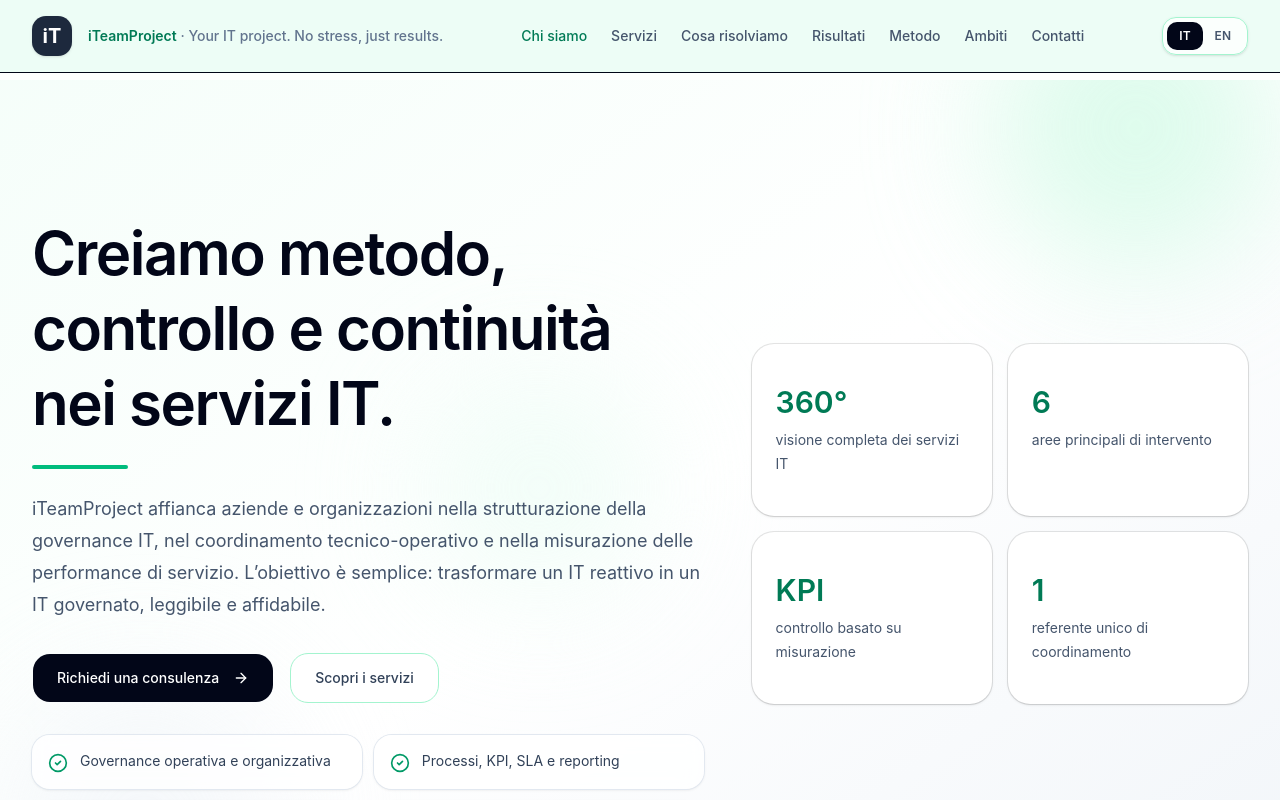
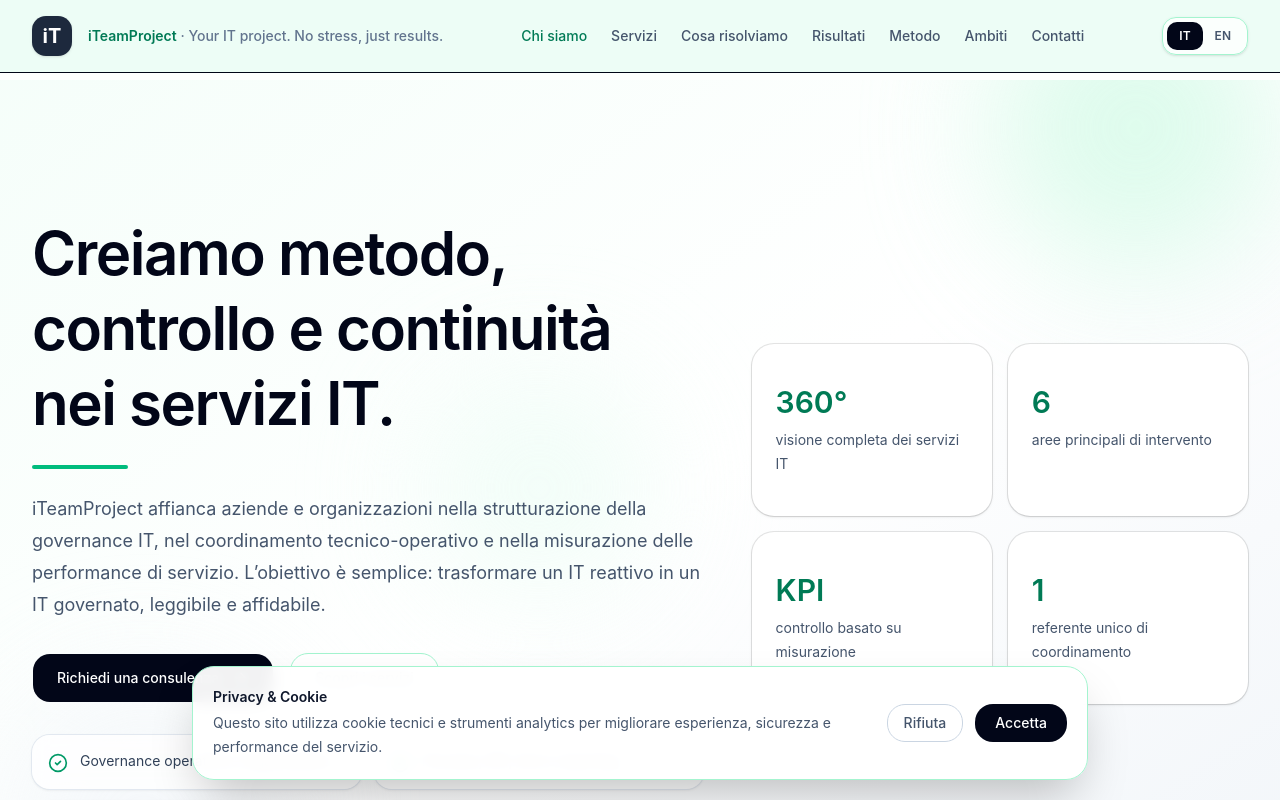
Before and after one commit to iteamproject/iteamproject-site, a Next.js app: page / in a window 1280 px wide. Shown: the top 800 px of the page. Built offline with nearby package versions, Linux system fonts and the light colour scheme.

Commit message:
Added Cookie Banner

```diff
--- /dev/null
+++ b/app/components/CookieBanner.tsx
@@ -0,0 +1,62 @@
+"use client";
+
+import { useEffect, useState } from "react";
+
+export default function CookieBanner() {
+  const [visible, setVisible] = useState(false);
+
+  useEffect(() => {
+    const consent = localStorage.getItem("iteamproject-cookie-consent");
+
+    if (!consent) {
+      setVisible(true);
+    }
+  }, []);
+
+  const acceptCookies = () => {
+    localStorage.setItem("iteamproject-cookie-consent", "accepted");
+    setVisible(false);
+  };
+
+  const rejectCookies = () => {
+    localStorage.setItem("iteamproject-cookie-consent", "rejected");
+    setVisible(false);
+  };
+
+  if (!visible) return null;
+
+  return (
+    <div className="fixed bottom-5 left-5 right-5 z-[9999] mx-auto max-w-4xl rounded-3xl border border-emerald-200 bg-white/95 p-5 shadow-2xl backdrop-blur">
+      <div className="flex flex-col gap-4 md:flex-row md:items-center md:justify-between">
+        <div>
+          <h3 className="text-sm font-semibold text-slate-900">
+            Privacy & Cookie
+          </h3>
+
+          <p className="mt-1 text-sm leading-6 text-slate-600">
+            Questo sito utilizza cookie tecnici e strumenti analytics per
+            migliorare esperienza, sicurezza e performance del servizio.
+          </p>
+        </div>
+
+        <div className="flex shrink-0 gap-3">
+          <button
+            type="button"
+            onClick={rejectCookies}
+            className="rounded-2xl border border-slate-300 px-4 py-2 text-sm font-medium text-slate-600 transition hover:bg-slate-100"
+          >
+            Rifiuta
+          </button>
+
+          <button
+            type="button"
+            onClick={acceptCookies}
+            className="rounded-2xl bg-slate-950 px-5 py-2 text-sm font-medium text-white transition hover:bg-slate-800"
+          >
+            Accetta
+          </button>
+        </div>
+      </div>
+    </div>
+  );
+}
--- a/app/page.tsx
+++ b/app/page.tsx
@@ -17,6 +17,7 @@ import {
   Globe,
   ClipboardList,
 } from "lucide-react";
+import CookieBanner from "./components/CookieBanner";
 
 type Lang = "it" | "en";
 
@@ -828,6 +829,8 @@ export default function ITeamProjectWebsiteV2() {
           <div>info@iteamproject.it | iteamproject@pec.it</div>
         </div>
       </footer>
+
+      <CookieBanner />
     </div>
   );
 }
```
